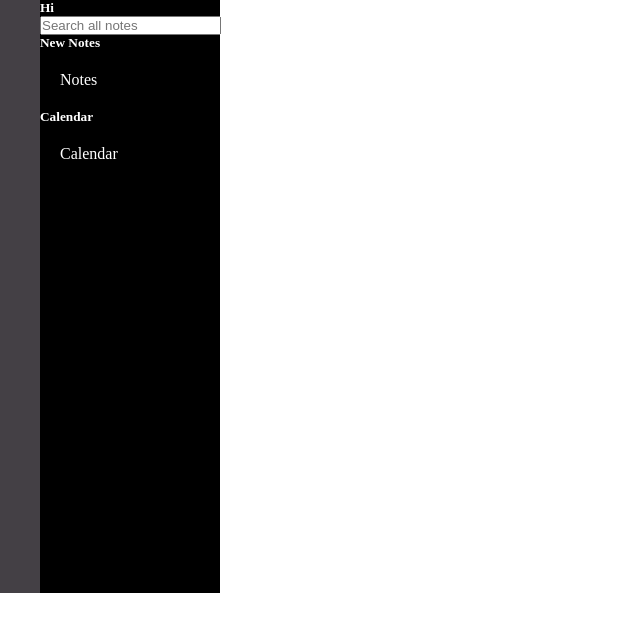
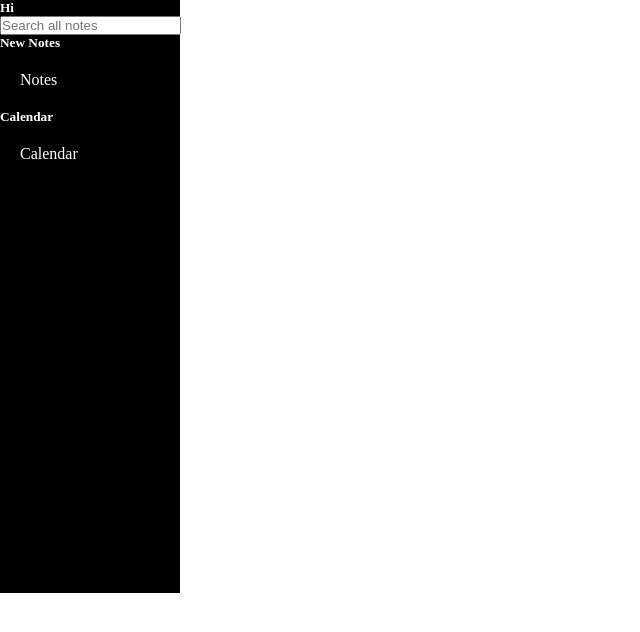
Before and after one commit to jayendraakhil/Notesapp, a Flask app: page / in a window 1280 px wide. Shown: the part 70-702 px from the top of the page, without its empty margins (0-640 px from the left). Run offline with Flask 3, Linux system fonts and the light colour scheme.

Commit message:
Update index.css

```diff
--- a/notesapp/static/index.css
+++ b/notesapp/static/index.css
@@ -35,7 +35,10 @@
         opacity: 1;
     }
 } */
-
+#cent{
+    width:200%;
+    height:200px;
+    }
 .nav-list {
     width: 70%;
     display: flex;
@@ -87,12 +90,12 @@
 width:100%;
 height:40px;
 }
-#leftone
+/* #leftone
 {
 height:593px;
 width:40px;
 background-color:rgb(68, 64, 69);
-}
+} */
 
 #nav
 {
@@ -100,12 +103,12 @@
 width:100%;
 height:40px;
 }
-#leftone
+/* #leftone
 {
 height:593px;
 width:40px;
 background-color:rgb(68, 64, 69);
-}
+} */
 #lefttwo
 {
 width:180px;
```
